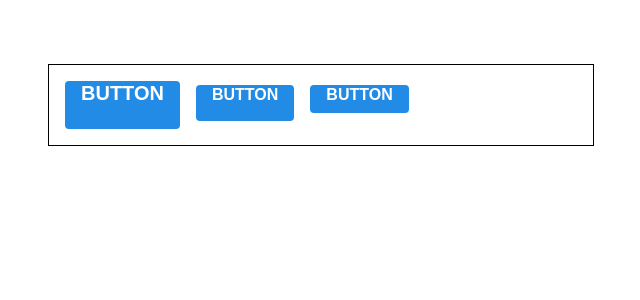
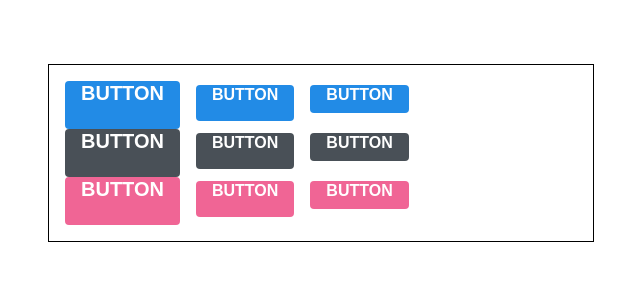
Before and after one commit to devsangho/styling-with-sass, a React (Create React App) app: page / in a window 1280 px wide. Shown: the top 300 px of the page, without its empty margins (319-959 px from the left). Built offline with nearby package versions, Linux system fonts and the light colour scheme.

Commit message:
색깔 추가

```diff
--- a/src/App.js
+++ b/src/App.js
@@ -10,6 +10,16 @@ function App() {
         <Button>BUTTON</Button>
         <Button size="small">BUTTON</Button>
       </div>
+      <div className="buttons">
+        <Button size="large" color="gray">BUTTON</Button>
+        <Button color="gray">BUTTON</Button>
+        <Button size="small" color="gray">BUTTON</Button>
+      </div>
+      <div className="buttons">
+        <Button size="large" color="pink">BUTTON</Button>
+        <Button color="pink">BUTTON</Button>
+        <Button size="small" color="pink">BUTTON</Button>
+      </div>
     </div>
   );
 }
--- a/src/components/Button.js
+++ b/src/components/Button.js
@@ -2,12 +2,13 @@ import React from 'react'
 import classNames from 'classnames'
 import './Button.scss'
 
-function Button({ children, size }) {
-    return <button className={classNames('Button', size)}>{children}</button>
+function Button({ children, size, color }) {
+    return <button className={classNames('Button', size, color)}>{children}</button>
 }
 
 Button.defaultProps = {
-    size: 'medium'
+    size: 'medium',
+    color: 'blue'
 }
 
 export default Button;
--- a/src/components/Button.scss
+++ b/src/components/Button.scss
@@ -1,4 +1,6 @@
 $blue: #228be6;
+$gray: #495057;
+$pink: #f06595;
 
 .Button {
     display: inline-flex;
@@ -31,14 +33,40 @@ $blue: #228be6;
         font-size: 1rem;
     }
 
-    background: $blue;
-    &:hover {
-        background: lighten($blue, 10%); // 색상 10% 밝게
+    &.blue {
+        background: $blue;
+        &:hover {
+            background: lighten($color: blue, $amount: 10%);
+        }
+
+        &:active {
+            background: darken($color: blue, $amount: 10%);
+        }
     }
 
-    &:active {
-        background: darken($color: ($blue), $amount: 10%); // 색상 10% 어둡게
+    &.gray {
+        background: $gray;
+        &:hover {
+            background: lighten($color: gray, $amount: 10%);
+        }
+
+        &:active {
+            background: darken($color: gray, $amount: 10%);
+        }
     }
+
+    &.pink {
+        background: $pink;
+        &:hover {
+            background: lighten($color: pink, $amount: 10%);
+        }
+
+        &:active {
+            background: darken($color: pink, $amount: 10%);
+        }
+    }
+
+    background: $blue;
 
     & + & {
         margin-left: 1rem;
```
